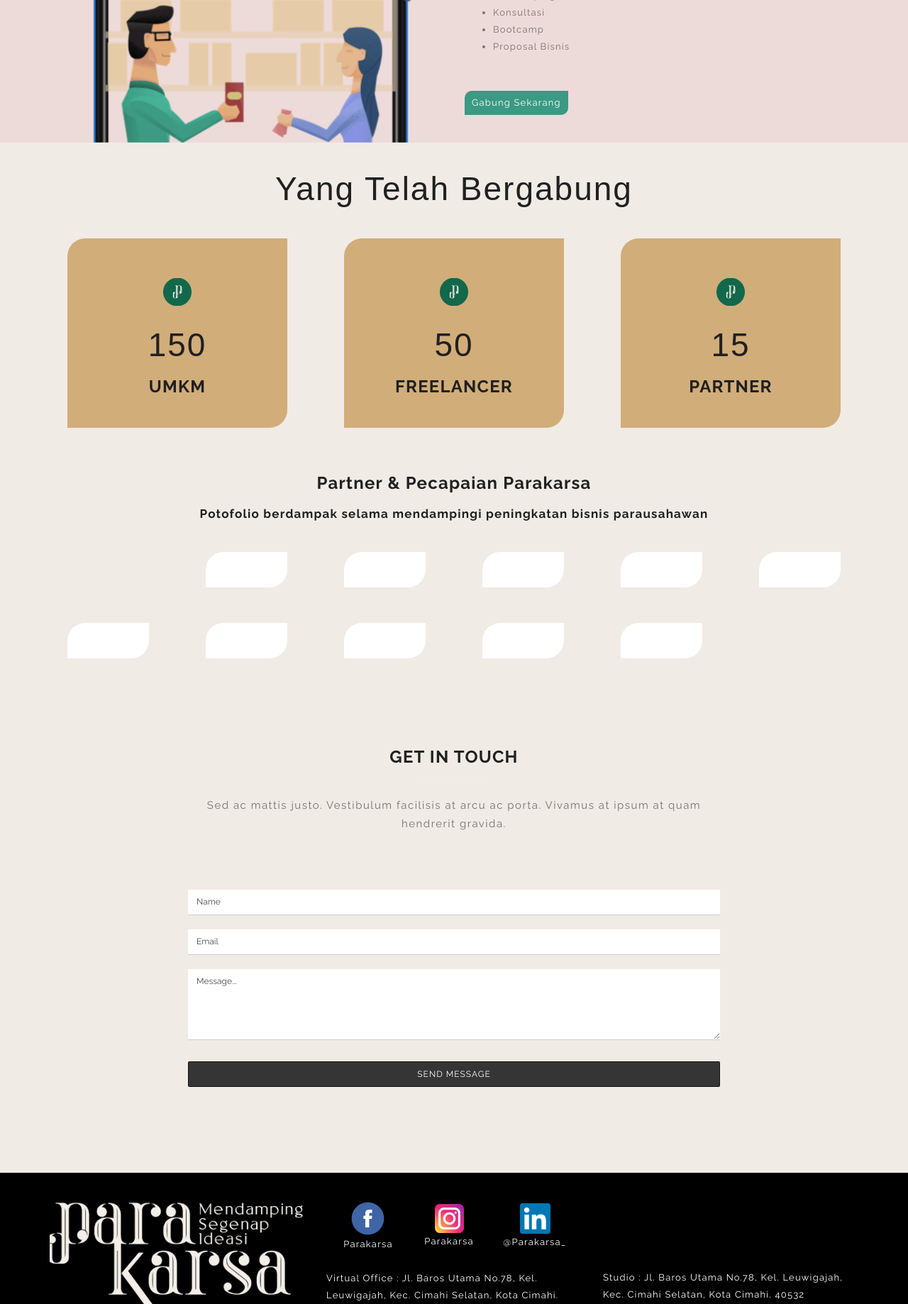
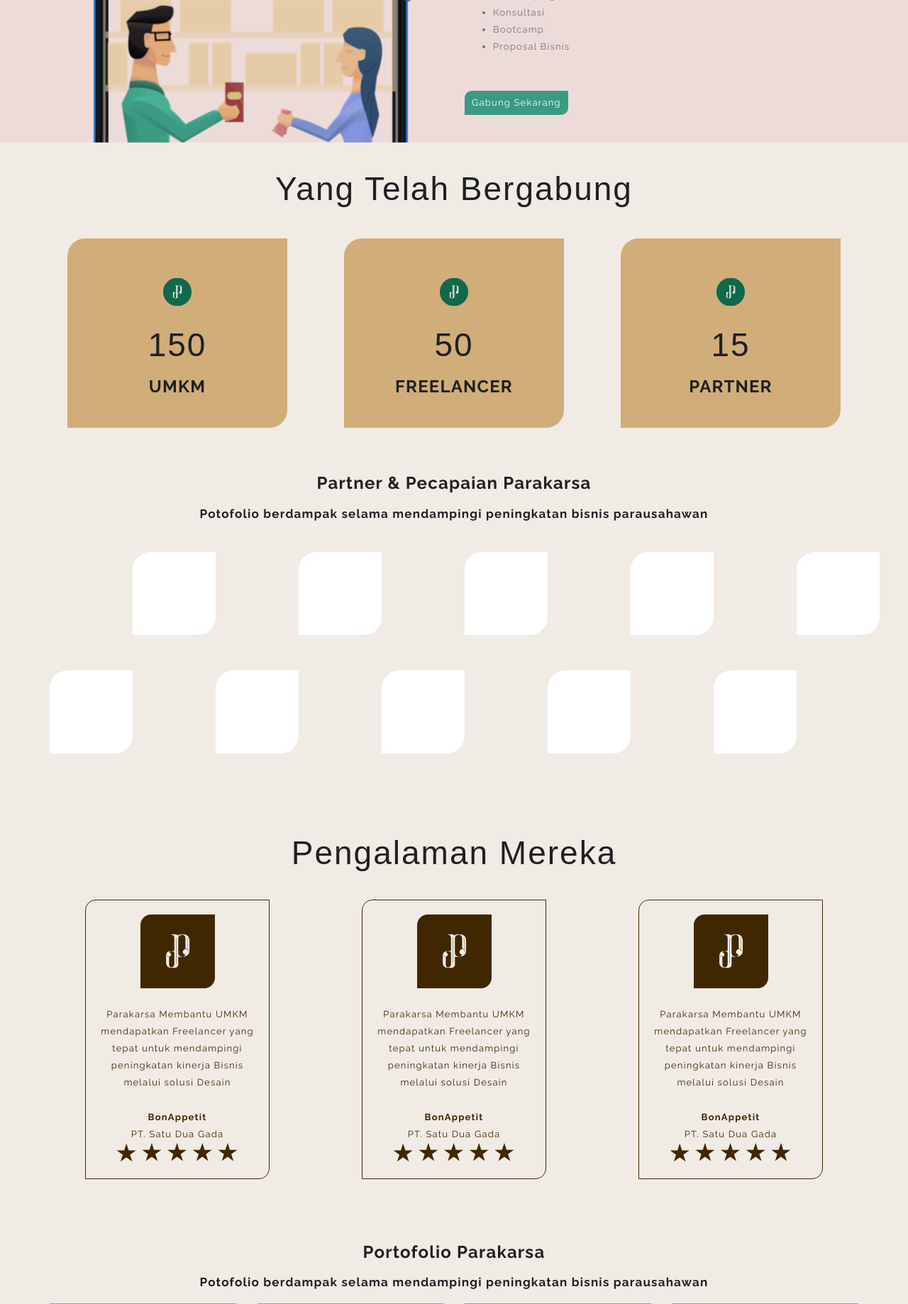
Before and after one commit to dmpriatna/Jarvis, a PHP site: page / in a window 1280 px wide. Shown: the part 4202-6040 px from the top of the page at 71% size. Run offline with PHP 8.4, Linux system fonts and the light colour scheme; grey boxes are pictures that could not be loaded.

Commit message:
improve landing page

```diff
--- a/assets/css/style.css
+++ b/assets/css/style.css
@@ -885,6 +885,7 @@ a:hover .overlay .overlay-inner p, a:hover .overlay .overlay-inner span {
      -moz-transform: translateY(30px);
       -ms-transform: translateY(30px);
        -o-transform: translateY(30px);
+       transform: translateY(30px);
 }
 
 a:hover .overlay {
@@ -3234,6 +3235,11 @@ p.copyright {
   width: fit-content;
 }
 
+.btn-default.invert {
+  background-color: #F1EBE5;
+  color: #402702;
+}
+
 .count-info {
   background-color: #d1ad79;
   border-bottom-right-radius: 25px;
@@ -3250,7 +3256,36 @@ p.copyright {
   border-top-left-radius: 25px;
   content: "";
   line-height: 100px;
-  margin: 25px;
-  padding: 25px;
-  text-align: center;
-}
+  margin: 25px 0;
+  padding: 50%;
+  text-align: center;
+}
+
+.porto-info
+{
+  border-color: #402702;
+  border-style: solid;
+  border-width: 1px;
+  border-bottom-right-radius: 15px;
+  border-top-left-radius: 15px;
+  color: #402702;
+  margin: 0 50px;
+  padding: 20px;
+  text-align: center;
+}
+
+.porto-info.invert
+{
+  align-content: space-between;
+  align-items: center;
+  border-color: #FFFBF8;
+  display: grid;
+  justify-content: space-between;
+  justify-items: center;
+  min-height: 400px;
+}
+
+.porto-info.invert > p
+{
+  color: #FFFBF8;
+}
--- a/index.html
+++ b/index.html
@@ -372,42 +372,168 @@
             <h2 class="no-transform" style="margin-top: 40px; text-align: center;">Partner & Pecapaian Parakarsa</h2>
             <h3 class="no-transform" style="text-align: center;">Potofolio berdampak selama mendampingi peningkatan bisnis parausahawan</h3>
           </div>
+          <table style="width: inherit;">
+            <tr>
+              <td></td><td><div class="testimoni-info"></div></td>
+              <td></td><td><div class="testimoni-info"></div></td>
+              <td></td><td><div class="testimoni-info"></div></td>
+              <td></td><td><div class="testimoni-info"></div></td>
+              <td></td><td><div class="testimoni-info"></div></td>
+            </tr>
+            <tr>
+              <td><div class="testimoni-info"></div></td><td></td>
+              <td><div class="testimoni-info"></div></td><td></td>
+              <td><div class="testimoni-info"></div></td><td></td>
+              <td><div class="testimoni-info"></div></td><td></td>
+              <td><div class="testimoni-info"></div></td><td></td>
+            </tr>
+          </table>
+        </div>
+      </div>
+    </section>
+
+    <section style="margin: 50px 0;">
+      <div>
+        <div class="container">
           <div class="row">
-            <div class="col-md-2">
+            <h1 class="no-transform" style="margin: 40px 0; text-align: center;">Pengalaman Mereka</h1>
+            <div class="col-md-4">
+              <div class="porto-info">
+                <img alt="" src="assets/images/landing-page/parakarsa03.png"/>
+                <p style="margin: 25px 0;">Parakarsa Membantu UMKM mendapatkan Freelancer yang
+                  tepat untuk mendampingi peningkatan kinerja Bisnis
+                  melalui solusi Desain</p>
+                <span style="font-weight: bold;">BonAppetit</span><br/>
+                <span>PT. Satu Dua Gada</span><br/>
+                <img alt="" src="assets/images/landing-page/stars.png"/>
+              </div>
             </div>
-            <div class="col-md-2">
-              <div class="testimoni-info"></div>
+            <div class="col-md-4">
+              <div class="porto-info">
+                <img alt="" src="assets/images/landing-page/parakarsa03.png"/>
+                <p style="margin: 25px 0;">Parakarsa Membantu UMKM mendapatkan Freelancer yang
+                  tepat untuk mendampingi peningkatan kinerja Bisnis
+                  melalui solusi Desain</p>
+                <span style="font-weight: bold;">BonAppetit</span><br/>
+                <span>PT. Satu Dua Gada</span><br/>
+                <img alt="" src="assets/images/landing-page/stars.png"/>
+              </div>
             </div>
-            <div class="col-md-2">
-              <div class="testimoni-info"></div>
-            </div>
-            <div class="col-md-2">
-              <div class="testimoni-info"></div>
-            </div>
-            <div class="col-md-2">
-              <div class="testimoni-info"></div>
-            </div>
-            <div class="col-md-2">
-              <div class="testimoni-info"></div>
+            <div class="col-md-4">
+              <div class="porto-info">
+                <img alt="" src="assets/images/landing-page/parakarsa03.png"/>
+                <p style="margin: 25px 0;">Parakarsa Membantu UMKM mendapatkan Freelancer yang
+                  tepat untuk mendampingi peningkatan kinerja Bisnis
+                  melalui solusi Desain</p>
+                <span style="font-weight: bold;">BonAppetit</span><br/>
+                <span>PT. Satu Dua Gada</span><br/>
+                <img alt="" src="assets/images/landing-page/stars.png"/>
+              </div>
             </div>
           </div>
+        </div>
+      </div>
+    </section>
+
+    <section style="margin: 50px 0;">
+      <div>
+        <div class="container">
           <div class="row">
-            <div class="col-md-2">
-              <div class="testimoni-info"></div>
+            <h2 class="no-transform" style="margin-top: 40px; text-align: center;">Portofolio Parakarsa</h2>
+            <h3 class="no-transform" style="text-align: center;">Potofolio berdampak selama mendampingi peningkatan bisnis parausahawan</h3>
+            <div class="col-md-3"><img src="assets/images/screenshots/1.jpg" alt="forto01"></div>
+            <div class="col-md-3"><img src="assets/images/screenshots/2.jpg" alt="forto01"></div>
+            <div class="col-md-3"><img src="assets/images/screenshots/1.jpg" alt="forto01"></div>
+            <div class="col-md-3"><img src="assets/images/screenshots/2.jpg" alt="forto01"></div>
+          </div>
+        </div>
+      </div>
+    </section>
+
+    <section style="background-color: #42A086; padding: 50px 0;">
+      <div>
+        <div class="container">
+          <div class="row">
+            <div class="col-md-4">
+              <div class="porto-info invert">
+                <p>Jika ParaUsaawan
+                  masih bingung menentukan
+                  langkah bisnis</p>
+                <img src="assets/images/landing-page/natar_logo_invert.png" alt="">
+                <div class="btn-default invert" style="margin-top: 50px;">Gabung Sekarang</div>
+              </div>
             </div>
-            <div class="col-md-2">
-              <div class="testimoni-info"></div>
+            <div class="col-md-4">
+              <div class="porto-info invert">
+                <p>Parakarsa Membantu UMKM mendapatkan Freelancer yang
+                  tepat untuk mendampingi peningkatan kinerja Bisnis
+                  melalui solusi Desain</p>
+                <img src="assets/images/landing-page/temurancang_logo.png" alt="">
+                <div class="btn-default invert" style="margin-top: 50px;">Gabung Sekarang</div>
+              </div>
             </div>
-            <div class="col-md-2">
-              <div class="testimoni-info"></div>
+            <div class="col-md-4">
+              <div class="porto-info invert">
+                <p>Parakarsa Membantu UMKM mendapatkan Freelancer yang
+                  tepat untuk mendampingi peningkatan kinerja Bisnis
+                  melalui solusi Desain</p>
+                <img src="assets/images/landing-page/kartanesia_logo.png" alt="">
+                <div class="btn-default invert" style="margin-top: 50px;">Gabung Sekarang</div>
+              </div>
             </div>
-            <div class="col-md-2">
-              <div class="testimoni-info"></div>
+          </div>
+        </div>
+      </div>
+    </section>
+
+    <section style="margin-bottom: 100px;">
+      <div>
+        <div class="container">
+          <div class="row">
+            <h1 class="no-transform" style="margin: 50px 0; text-align: center;">Pendamping Penuh Dedikasi</h1>
+            <div class="col-md-3">
+              <div style="text-align: center;">
+                <img src="assets/images/team/m1.png" alt="m1">
+                <h4 class="no-transform">Irfan Fakhri Muhammad</h4>
+                <div style="font-size: xx-small; color: #181818;">
+                  Founder & CEO<br>
+                  Brand Designer<br>
+                  5 Tahun Mendammpingi UMKM
+                </div>
+              </div>
             </div>
-            <div class="col-md-2">
-              <div class="testimoni-info"></div>
+            <div class="col-md-3">
+              <div style="text-align: center;">
+                <img src="assets/images/team/m1.png" alt="m1">
+                <h4 class="no-transform">Irfan Fakhri Muhammad</h4>
+                <div style="font-size: xx-small; color: #181818;">
+                  Founder & CEO<br>
+                  Brand Designer<br>
+                  5 Tahun Mendammpingi UMKM
+                </div>
+              </div>
             </div>
-            <div class="col-md-2">
+            <div class="col-md-3">
+              <div style="text-align: center;">
+                <img src="assets/images/team/m1.png" alt="m1">
+                <h4 class="no-transform">Irfan Fakhri Muhammad</h4>
+                <div style="font-size: xx-small; color: #181818;">
+                  Founder & CEO<br>
+                  Brand Designer<br>
+                  5 Tahun Mendammpingi UMKM
+                </div>
+              </div>
+            </div>
+            <div class="col-md-3">
+              <div style="text-align: center;">
+                <img src="assets/images/team/m1.png" alt="m1">
+                <h4 class="no-transform">Irfan Fakhri Muhammad</h4>
+                <div style="font-size: xx-small; color: #181818;">
+                  Founder & CEO<br>
+                  Brand Designer<br>
+                  5 Tahun Mendammpingi UMKM
+                </div>
+              </div>
             </div>
           </div>
         </div>
@@ -418,9 +544,45 @@
       <div class="sep-section"></div>
     </section>
 
+    <section style="margin: 50px 0;">
+      <div>
+        <div class="container">
+          <div class="row">
+            <div class="col-md-4">
+              <img src="assets/images/landing-page/rec296.png" alt="rec296">
+            </div>
+            <div class="col-md-8">
+              <h2 class="no-transform">Tingkatkan Kinerja Bisnis dengan Kolaborasi!</h2>
+                <fieldset>
+                  <div class="form-group">
+                    <input class="form-control br-b" type="text" name="name" id="name" placeholder="Name">
+                  </div>
+
+                  <div class="form-group">
+                    <input class="form-control br-b" type="tel" name="email" id="email" placeholder="Nomer Hp">
+                  </div>
+
+                  <div class="form-group">
+                    <input class="form-control br-b" type="email" name="email" id="email" placeholder="Email">
+                  </div>
+
+                  <div class="form-group">
+                    <input class="form-control br-b" type="text" name="email" id="email" placeholder="Nama Bisnis">
+                  </div>
+
+                  <div class="form-group">
+                    <input class="form-control br-b" type="text" name="email" id="email" placeholder="Bidang Bisnis">
+                  </div>
+                </fieldset>
+            </div>
+          </div>
+        </div>
+      </div>
+    </section>
+
     <!-- Contact-section
     ================================================== -->
-    <section>
+    <section style="display: none;">
       <div id="contact-section" class="pad-sec">
 
         <div class="container">
```
Also changed, not shown: assets/images/landing-page/natar_logo_invert.png (added), assets/images/landing-page/parakarsa03.png (added), assets/images/landing-page/rec296.png (added), assets/images/landing-page/stars.png (added), assets/images/team/m1.jpg (deleted), assets/images/team/m1.png (added).
